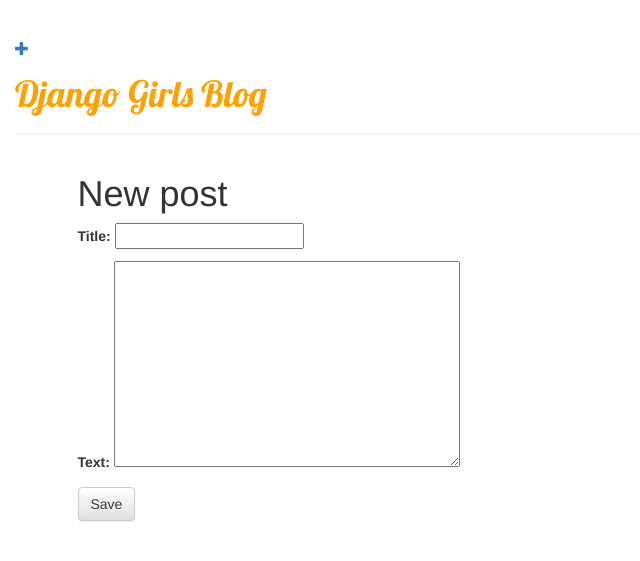
After one commit to user-sarang/blog-app, a Django app: page /post/new/ in a window 1280 px wide. The commit adds this page. Shown: the top 561 px of the page, without its empty margins (0-640 px from the left). Run offline with Django 3.2, Linux system fonts and the light colour scheme; some libraries are stand-ins or nearby versions.

Commit message:
incorporated add and edit features

```diff
--- /dev/null
+++ b/blog/forms.py
@@ -0,0 +1,7 @@
+from django import forms
+from .models import Post
+
+class PostForm(forms.ModelForm):
+	class Meta:
+		model = Post
+		fields = ('title', 'text',)
--- a/blog/templates/blog/base.html
+++ b/blog/templates/blog/base.html
@@ -1,6 +1,15 @@
 {% load staticfiles %}
+<html>
+    <head>
+        <title>Django Girls blog</title>
+        <link rel="stylesheet" href="//maxcdn.bootstrapcdn.com/bootstrap/3.2.0/css/bootstrap.min.css">
+        <link rel="stylesheet" href="//maxcdn.bootstrapcdn.com/bootstrap/3.2.0/css/bootstrap-theme.min.css">
+        <link href='//fonts.googleapis.com/css?family=Lobster&subset=latin,latin-ext' rel='stylesheet' type='text/css'>
+        <link rel="stylesheet" href="{% static 'css/blog.css' %}">
+    </head>
     <body>
         <div class="page-header">
+            <a href="{% url 'post_new' %}" class="top-menu"><span class="glyphicon glyphicon-plus"></span></a>
             <h1><a href="/">Django Girls Blog</a></h1>
         </div>
         <div class="content container">
@@ -12,3 +21,4 @@
             </div>
         </div>
     </body>
+</html>
--- a/blog/templates/blog/post_detail.html
+++ b/blog/templates/blog/post_detail.html
@@ -7,6 +7,7 @@
                 {{ post.published_date }}
             </div>
         {% endif %}
+        <a class="btn btn-default" href="{% url 'post_edit' pk=post.pk %}"><span class="glyphicon glyphicon-pencil"></span></a>
         <h1>{{ post.title }}</h1>
         <p>{{ post.text|linebreaksbr }}</p>
     </div>
--- /dev/null
+++ b/blog/templates/blog/post_edit.html
@@ -0,0 +1,9 @@
+{% extends 'blog/base.html' %}
+
+{% block content %}
+    <h1>New post</h1>
+    <form method="POST" class="post-form">{% csrf_token %}
+        {{ form.as_p }}
+        <button type="submit" class="save btn btn-default">Save</button>
+    </form>
+{% endblock %}
--- a/blog/urls.py
+++ b/blog/urls.py
@@ -4,4 +4,7 @@
 urlpatterns = [
 	url(r'^$', views.post_list, name='post_list'),
  	url(r'^post/(?P<pk>\d+)/$', views.post_detail, name='post_detail'),
+ 	url(r'^post/new/$', views.post_new, name='post_new'),
+    url(r'^post/(?P<pk>\d+)/edit/$', views.post_edit, name='post_edit'),
+
 ]
--- a/blog/views.py
+++ b/blog/views.py
@@ -1,6 +1,8 @@
+from django.shortcuts import redirect
 from django.shortcuts import render, get_object_or_404
 from django.utils import timezone
 from .models import Post
+from .forms import PostForm
 
 def post_list(request):
     posts = Post.objects.filter(published_date__lte=timezone.now()).order_by('published_date')
@@ -9,3 +11,30 @@
 def post_detail(request, pk):
 	post = get_object_or_404(Post, pk=pk)
 	return render(request, 'blog/post_detail.html', {'post': post})
+
+def post_new(request):
+    if request.method == "POST":
+        form = PostForm(request.POST)
+        if form.is_valid():
+            post = form.save(commit=False)
+            post.author = request.user
+            post.published_date = timezone.now()
+            post.save()
+            return redirect('post_detail', pk=post.pk)
+    else:
+        form = PostForm()
+    return render(request, 'blog/post_edit.html', {'form': form})
+
+def post_edit(request, pk):
+    post = get_object_or_404(Post, pk=pk)
+    if request.method == "POST":
+        form = PostForm(request.POST, instance=post)
+        if form.is_valid():
+            post = form.save(commit=False)
+            post.author = request.user
+            post.published_date = timezone.now()
+            post.save()
+            return redirect('post_detail', pk=post.pk)
+    else:
+        form = PostForm(instance=post)
+    return render(request, 'blog/post_edit.html', {'form': form})
```
Lines whose indentation alone changed are shown as unchanged.
